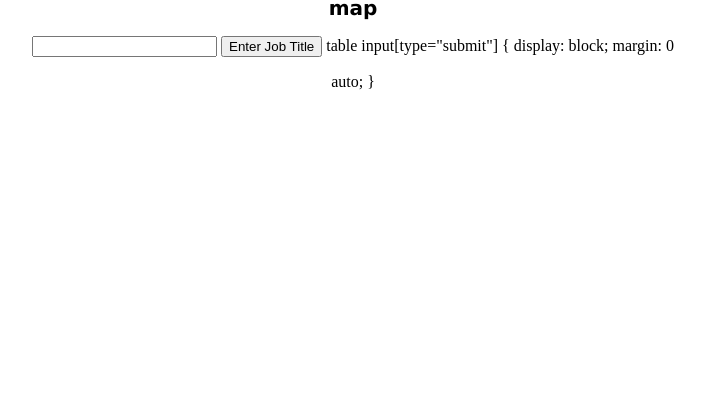
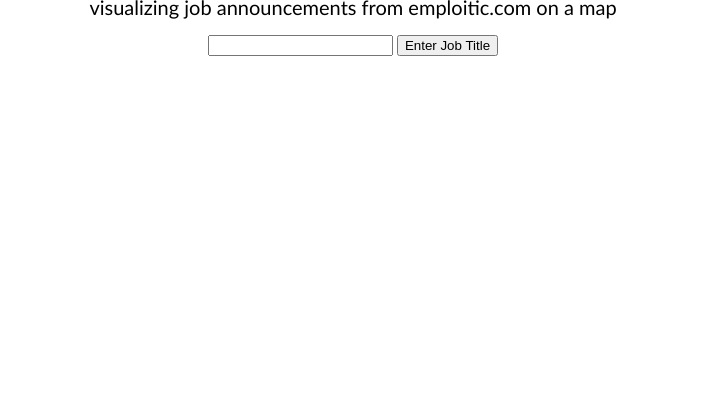
Before and after one commit to abdnormal94/maploitic, a Flask app: page / in a window 1280 px wide. Shown: the part 625-1024 px from the top of the page, without its empty margins (287-992 px from the left). After the commit the page ends 681 px from the top, so only its background shows below. Run offline with Flask 2, Linux system fonts and the light colour scheme; some libraries are stand-ins or nearby versions.

Commit message:
Update my-form.html

```diff
--- a/templates/my-form.html
+++ b/templates/my-form.html
@@ -12,18 +12,14 @@
     </head>
     <body>
       <p style="text-align:center"><img alt="Maploitic - Job listings from emploitic.com visualized" src="https://ckeditor.com/apps/ckfinder/userfiles/files/emploiticlogo.png" style="height:267px; width:300px&lt;/p&gt;
-  <p style="text-align:center"><span style="font-family:Lucida Sans Unicode,Lucida Grande,sans-serif"><strong><span style="font-size:24px">Welcome to </span></strong></span><span style="font-family:Tahoma,Geneva,sans-serif"><strong><span style="font-size:20px"><em>MAPLOITIC</em> </span></strong></span><span style="font-family:Lucida Sans Unicode,Lucida Grande,sans-serif"><strong><span style="font-size:20px">!</span></strong></span></p>
+      <p style="text-align:center"><br><span style="font-family: optima,sans-serif"><span style="font-size:24px">Welcome to </span></span><span style="font-family: optima,sans-serif"><strong><span style="font-size:20px"><em>MAPLOITIC</em> </span></strong></span><span style="font-family:Lucida Sans Unicode,Lucida Grande,sans-serif"><strong><span style="font-size:20px">!</span></strong></span></p>
 
-<p style="text-align:center"><span style="font-family:Lucida Sans Unicode,Lucida Grande,sans-serif"><strong><span style="font-size:20px">visualizing job announcement from emploitic.com on a map</span></strong></span></p>
+    <p style="text-align:center"><span style="font-family: optima,sans-serif"><span style="font-size:20px">visualizing job announcements from emploitic.com on a map</span></span></p>
 
       <form method="POST">
         <input name="text">
         <input type="submit" value="Enter Job Title" />
       </form>
-table input[type="submit"] {
-    display: block;
-    margin: 0 auto;
-}
 
 
     </body>
```
Lines whose indentation alone changed are shown as unchanged.
